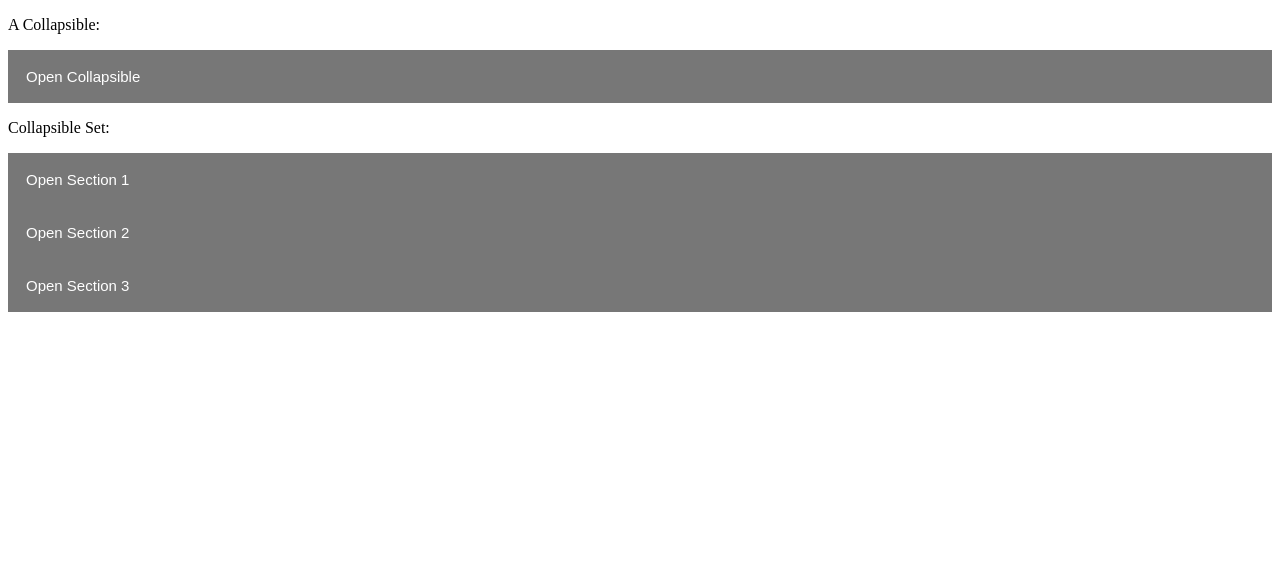
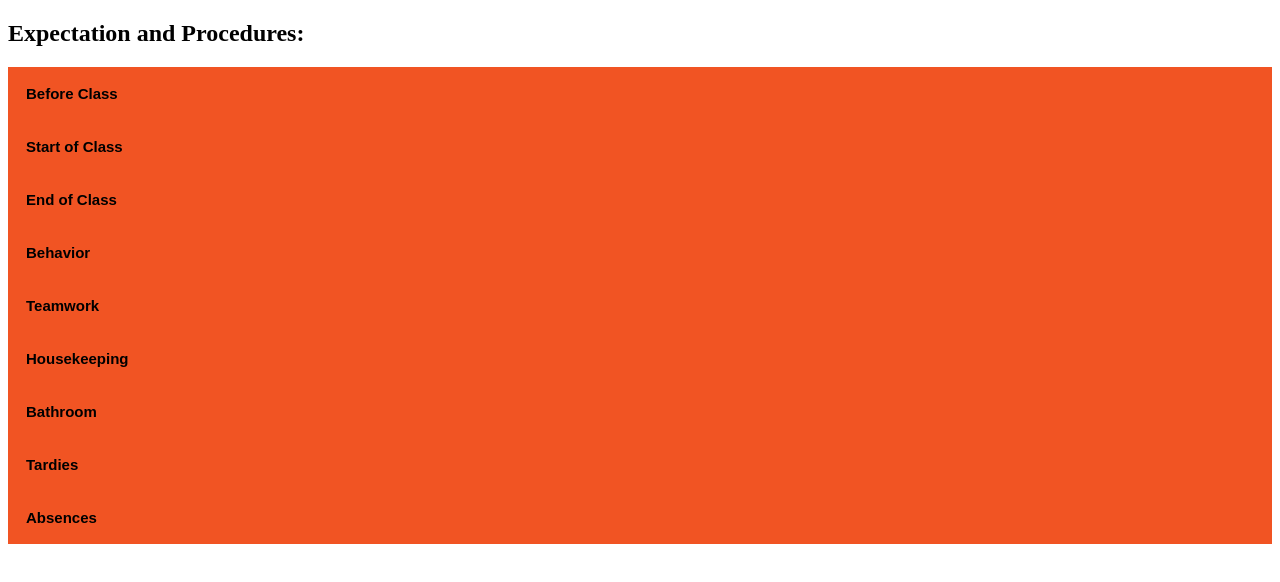
Before and after one commit to johntwinner/procedures, a plain HTML site: page index.html in a window 1280 px wide. Drawn offline with Linux system fonts and the light colour scheme.

Commit message:
Update index.html

```diff
--- a/index.html
+++ b/index.html
@@ -3,8 +3,8 @@
 <head>
     <style>
         .collapsible {
-        background-color: #777;
-        color: white;
+        background-color: #F15423;
+        color: black;
         cursor: pointer;
         padding: 18px;
         width: 100%;
@@ -12,10 +12,11 @@
         text-align: left;
         outline: none;
         font-size: 15px;
+        font-weight: bold;
         }
 
         .active, .collapsible:hover {
-        background-color: #555;
+        background-color: #A6A6A6;
         }
 
         .content {
@@ -23,7 +24,7 @@
         max-height: 0;
         overflow: hidden;
         transition: max-height 0.2s ease-out;
-        background-color: #f1f1f1;
+        background-color: #F2F1F1;
         }
         </style>
 
@@ -32,24 +33,81 @@
     <title>Procedures</title>
 </head>
 <body>
-    <p>A Collapsible:</p>
-    <button class="collapsible">Open Collapsible</button>
+    <h2>Expectation and Procedures:</h2>
+    <button class="collapsible">Before Class</button>
     <div class="content">
-      <p>Lorem ipsum dolor sit amet, consectetur adipisicing elit, sed do eiusmod tempor incididunt ut labore et dolore magna aliqua. Ut enim ad minim veniam, quis nostrud exercitation ullamco laboris nisi ut aliquip ex ea commodo consequat.</p>
+        <ul>
+			<li>Be prepared! Bring pencil, paper, charged laptop, etc.</li>
+			<li>Stow cell phones and other personal electronics - <strong>they will be confiscated otherwise!</strong></li>
+		</ul>
     </div>
-
-    <p>Collapsible Set:</p>
-    <button class="collapsible">Open Section 1</button>
+    <button class="collapsible">Start of Class</button>
     <div class="content">
-      <p>Lorem ipsum dolor sit amet, consectetur adipisicing elit, sed do eiusmod tempor incididunt ut labore et dolore magna aliqua. Ut enim ad minim veniam, quis nostrud exercitation ullamco laboris nisi ut aliquip ex ea commodo consequat.</p>
+        <ol>
+			<li>Turn in assignments at the door</li>
+			<li>If you did not complete your assignment, fill out an <a href="https://docs.google.com/document/d/1wlzZPqTq-sWEFznQUPuc_HWJzJ964N13/edit?usp=sharing&ouid=115763310914680385659&rtpof=true&sd=true" target="_blank">assignment responsibility form</a></li>
+			<li>Retrieve your engineering binder</li>
+			<li>Store your backpack <strong>under</strong> the table</li>
+			<li>Review agenda in Echo</li>
+			<li>Do the warm-up activity</li>
+		</ol>
     </div>
-    <button class="collapsible">Open Section 2</button>
+    <button class="collapsible">End of Class</button>
     <div class="content">
-      <p>Lorem ipsum dolor sit amet, consectetur adipisicing elit, sed do eiusmod tempor incididunt ut labore et dolore magna aliqua. Ut enim ad minim veniam, quis nostrud exercitation ullamco laboris nisi ut aliquip ex ea commodo consequat.</p>
+        <ul>
+			<li>Verify the area is clean and all materials replaced</li>
+			<li>The instructor dismisses you, not the clock!</li>
+			<li>Stay seated and quiet until the instructor releases you</li>
+			<li>When released, push chairs in and exit in a controlled manner</li>
+		</ul>
     </div>
-    <button class="collapsible">Open Section 3</button>
+    <button class="collapsible">Behavior</button>
     <div class="content">
-      <p>Lorem ipsum dolor sit amet, consectetur adipisicing elit, sed do eiusmod tempor incididunt ut labore et dolore magna aliqua. Ut enim ad minim veniam, quis nostrud exercitation ullamco laboris nisi ut aliquip ex ea commodo consequat.</p>
+		<ul>
+			<li>When the instructor calls the class to attention, stop what you are doing and give him your respect and attention</li>
+			<li>Do not remove anything from the instructor&#39;s desk area</li>
+			<li>Wait to be called before responding</li>
+			<li>When help is needed, ask your peers first</li>
+			<li>Refer to Polizzi&#39;s Principles for additional information</li>
+		</ul>
+    </div>
+    <button class="collapsible">Teamwork</button>
+    <div class="content">
+		<ul>
+			<li>Assemble teams promptly when instructed to do so</li>
+			<li>Participate in the assigned effort <strong>without being disruptive</strong></li>
+			<li>Keep discussions on-topic. <strong>Less chat, more churn!</strong></li>
+		</ul>
+    </div>
+    <button class="collapsible">Housekeeping</button>
+    <div class="content">
+		<ul>
+			<li>Water is only allowed in the classroom with a lid on</li>
+			<li>No food/drink in the shop area whatsoever</li>
+			<li>Place trash in trash cans; recycle if possible</li>
+			<li>Notify instructor of any breakage, non-functioning equipment, spills, or injuries</li>
+		</ul>
+    </div>
+    <button class="collapsible">Bathroom</button>
+    <div class="content">
+		<ul>
+			<li>Plan to use the bathroom outside of class time</li>
+			<li>Get instructor permission before going to the bathroom</li>
+			<li>Only one person will be allowed in the bathroom at a time</li>
+			<li>Sign out and sign in when going to the bathroom</li>
+		</ul>
+    </div>
+    <button class="collapsible">Tardies</button>
+    <div class="content">
+		<ul>
+			<li>Provide the instructor with a tardy slip <strong>without interrupting the class</strong></li>
+        </ul>
+    </div>
+    <button class="collapsible">Absences</button>
+    <div class="content">
+		<ul>
+			<li>Review Echo for assignments. Check data box for handouts.</li>
+		</ul>
     </div>
 
     <script>
```
